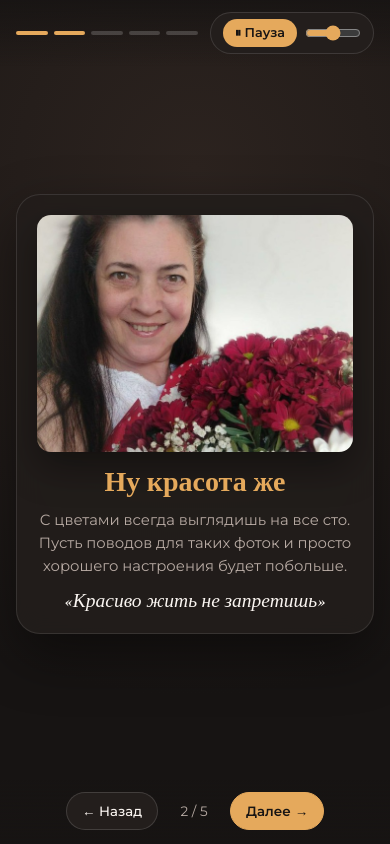
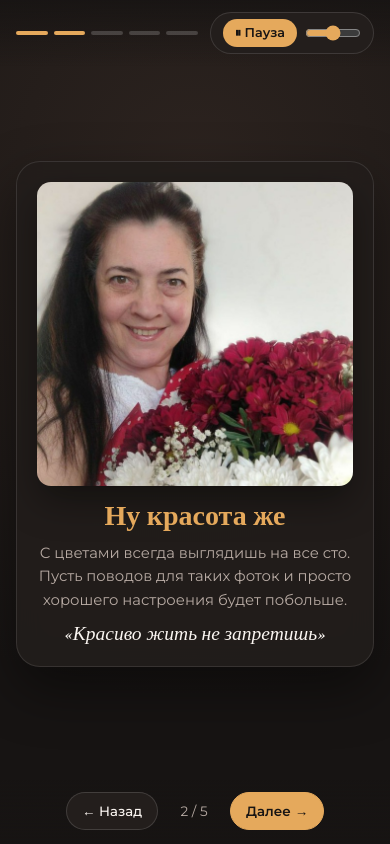
Before and after one commit to crys1s-tmp/kets, a plain HTML site: page index.html in a window 390 px wide. Both pictures are taken after a click on the element 64 px from the left and 32 px from the top of the page. Drawn offline with nearby package versions, Linux system fonts and the light colour scheme.

Commit message:
Update index.html

```diff
--- a/index.html
+++ b/index.html
@@ -332,13 +332,19 @@
                 text-align: center;
             }
             .photo-frame {
-                aspect-ratio: 4 / 3;
-                max-height: 34dvh;
+                aspect-ratio: 1 / 1;
+                max-height: 36dvh;
                 border-radius: 14px;
+            }
+            .photo-frame img {
+                object-position: 50% 15%;
             }
             .hero-circle {
                 width: 148px;
                 height: 148px;
+            }
+            .hero-circle img {
+                object-position: 50% 15%;
             }
             .volume-slider {
                 width: 56px;
```
